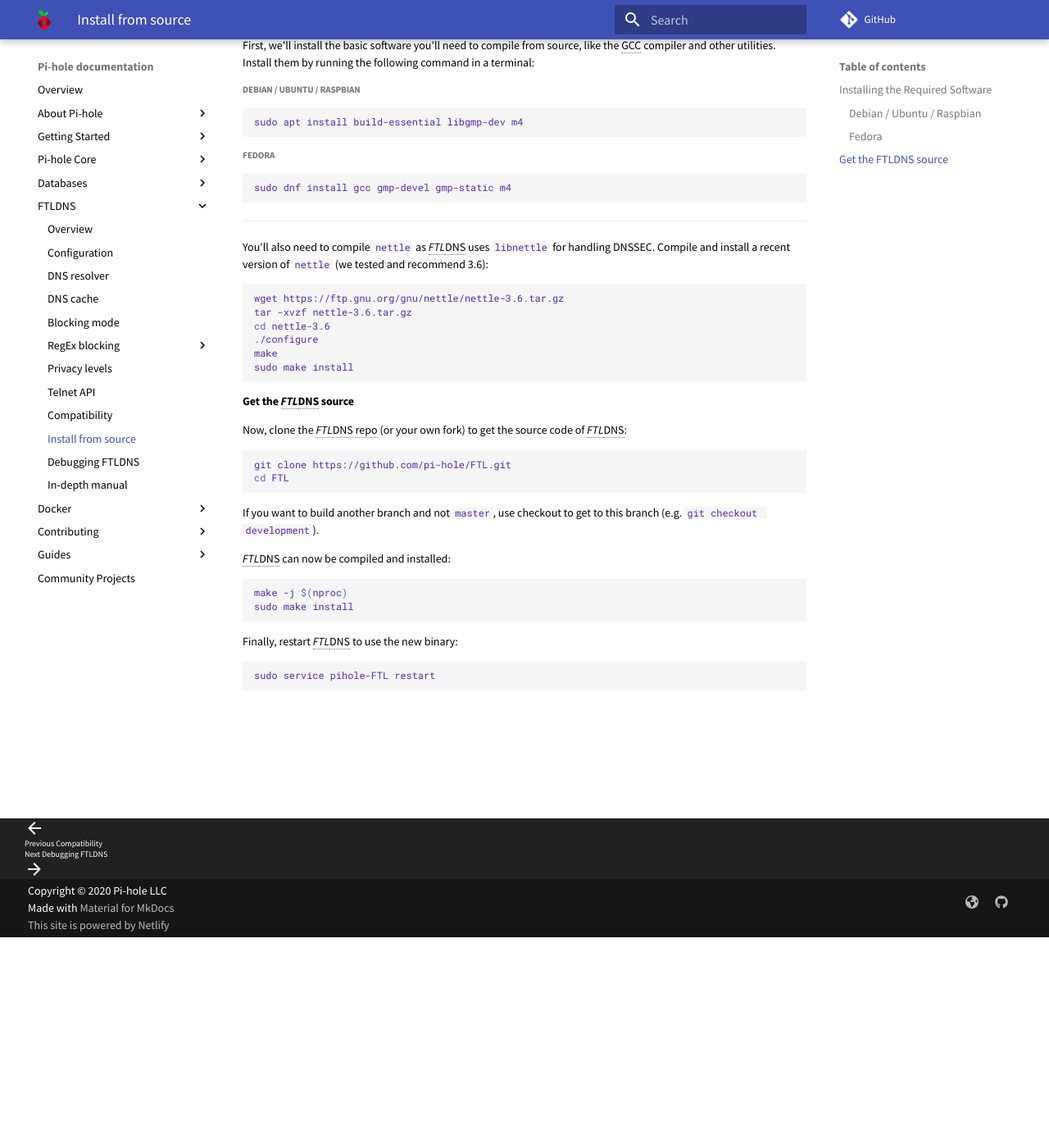
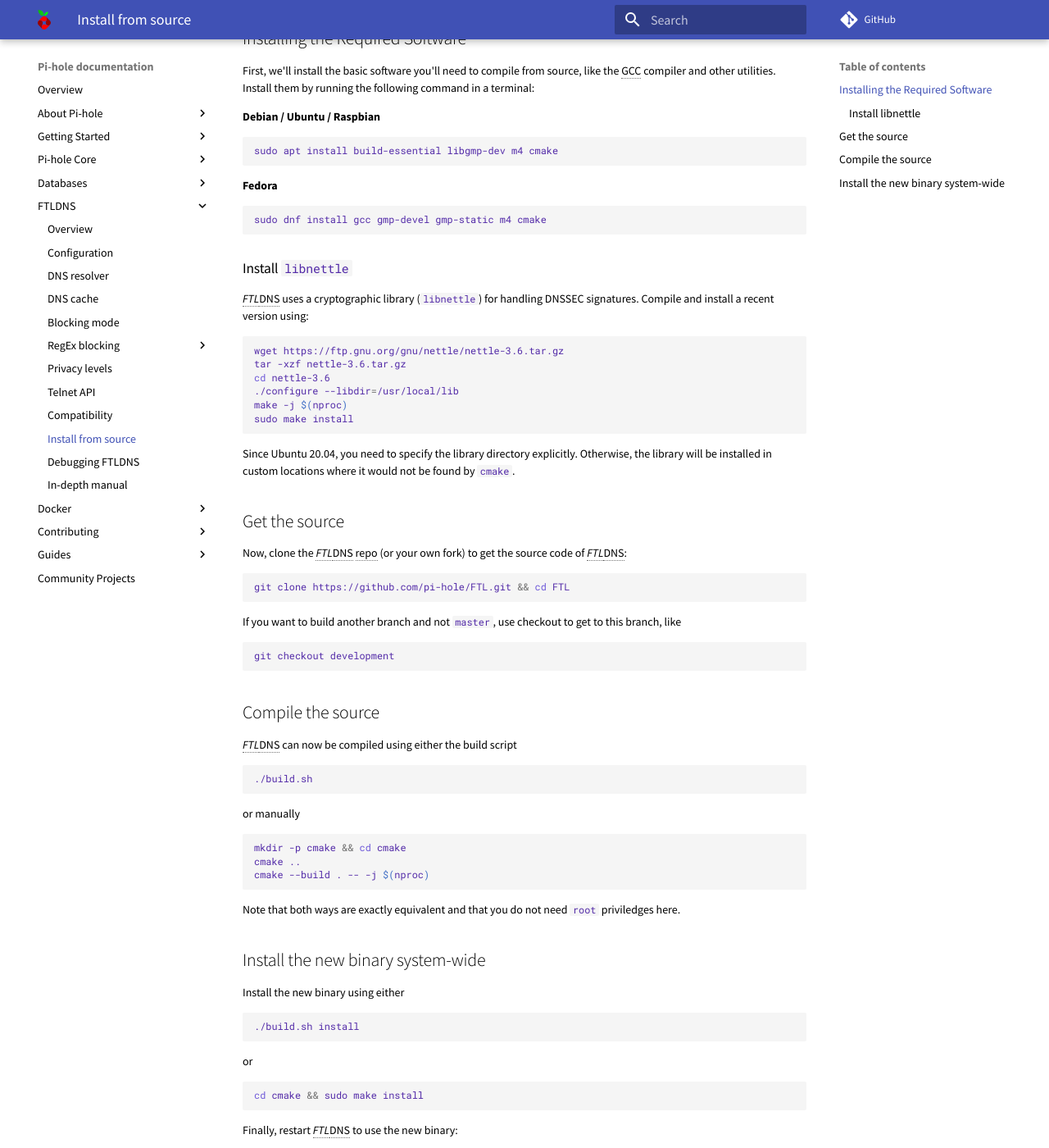
Before and after one commit to pi-hole/docs, an MkDocs documentation site: the page built from docs/ftldns/compile.md, in a window 1280 px wide and 1400 px high, scrolled down 257 px. Shown: the whole window at 82% size. Built offline with MkDocs 1.6.1 and Material for MkDocs 9.7.7, drawn with Linux system fonts in a browser that asks for light colours; comment, search, counter and statistics services are not loaded.

Commit message:
Update build instructions for cmake-based compilation.
Signed-off-by: DL6ER <dl6er@dl6er.de>

````diff
--- a/docs/ftldns/compile.md
+++ b/docs/ftldns/compile.md
@@ -1,51 +1,82 @@
 We pre-compile *FTL*DNS for you to save you the trouble of compiling anything yourself. However, sometimes you may want to make your own modifications. To test them, you have to compile *FTL*DNS from source. Luckily, you don't have to be a programmer to build *FTL*DNS from source and install it on your system; you only have to know the basics we provide in here. With just a few commands, you can build *FTL*DNS from source like a pro.
 
-#### Installing the Required Software
+## Installing the Required Software
 
 First, we'll install the basic software you'll need to compile from source, like the GCC compiler and other utilities.
 Install them by running the following command in a terminal:
 
-##### Debian / Ubuntu / Raspbian
+**Debian / Ubuntu / Raspbian**
 
 ```bash
-sudo apt install build-essential libgmp-dev m4
+sudo apt install build-essential libgmp-dev m4 cmake
 ```
 
-##### Fedora
+**Fedora**
 
 ```bash
-sudo dnf install gcc gmp-devel gmp-static m4
+sudo dnf install gcc gmp-devel gmp-static m4 cmake
 ```
 
----
+### Install `libnettle`
 
-You'll also need to compile `nettle` as *FTL*DNS uses `libnettle` for handling DNSSEC. Compile and install a recent version of `nettle` (we tested and recommend 3.6):
+*FTL*DNS uses a cryptographic library (`libnettle`) for handling DNSSEC signatures.
+Compile and install a recent version using:
 
 ```bash
 wget https://ftp.gnu.org/gnu/nettle/nettle-3.6.tar.gz
-tar -xvzf nettle-3.6.tar.gz
+tar -xzf nettle-3.6.tar.gz
 cd nettle-3.6
-./configure
-make
+./configure --libdir=/usr/local/lib
+make -j $(nproc)
 sudo make install
 ```
 
-#### Get the *FTL*DNS source
+Since Ubuntu 20.04, you need to specify the library directory explicitly. Otherwise, the library will be installed in custom locations where it would not be found by `cmake`.
+
+## Get the source
 
 Now, clone the *FTL*DNS repo (or your own fork) to get the source code of *FTL*DNS:
 
 ```bash
-git clone https://github.com/pi-hole/FTL.git
-cd FTL
+git clone https://github.com/pi-hole/FTL.git && cd FTL
 ```
 
-If you want to build another branch and not `master`, use checkout to get to this branch (e.g. `git checkout development`).
-
-*FTL*DNS can now be compiled and installed:
+If you want to build another branch and not `master`, use checkout to get to this branch, like
 
 ```bash
-make -j $(nproc)
-sudo make install
+git checkout development
+```
+
+## Compile the source
+
+*FTL*DNS can now be compiled using either the build script
+
+```bash
+./build.sh
+```
+
+or manually
+
+```bash
+mkdir -p cmake && cd cmake
+cmake ..
+cmake --build . -- -j $(nproc)
+```
+
+Note that both ways are exactly equivalent and that you do not need `root` priviledges here.
+
+## Install the new binary system-wide
+
+Install the new binary using either
+
+```bash
+./build.sh install
+```
+
+or
+
+```bash
+cd cmake && sudo make install
 ```
 
 Finally, restart *FTL*DNS to use the new binary:
````
